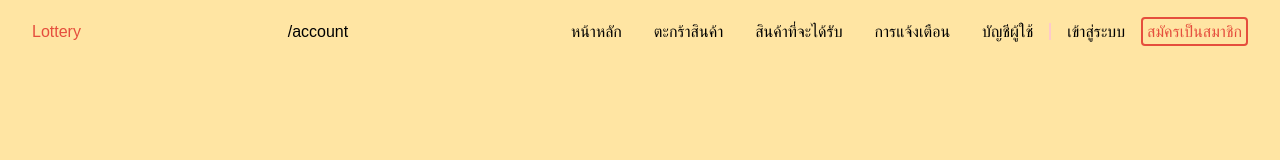
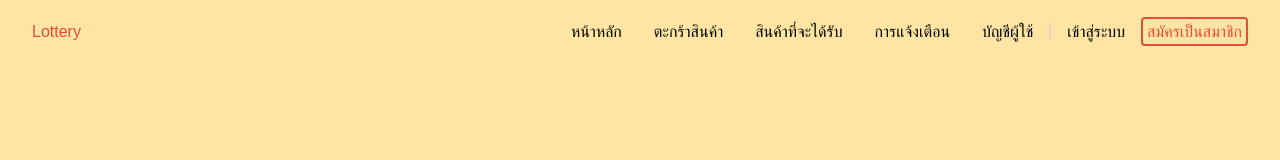
Before and after one commit to nakanokpol/PasswordStrengthChecker, a React (Create React App) app: page /account in a window 1280 px wide. Shown: the top 160 px of the page. Built offline with nearby package versions, Linux system fonts and the light colour scheme.

Commit message:
del test path

```diff
--- a/src/content/Navbar.js
+++ b/src/content/Navbar.js
@@ -10,7 +10,6 @@ const Navbar = ({toggle}) => {
       <Link to="/" className="pl-8 text-[#E54E3D]">
         Lottery
       </Link>
-      <p>{location.pathname }</p>
       <div className="px-4 cusor-ponter md:hidden" onClick={toggle}>
         <svg
           xmlns="http://www.w3.org/2000/svg"
```
